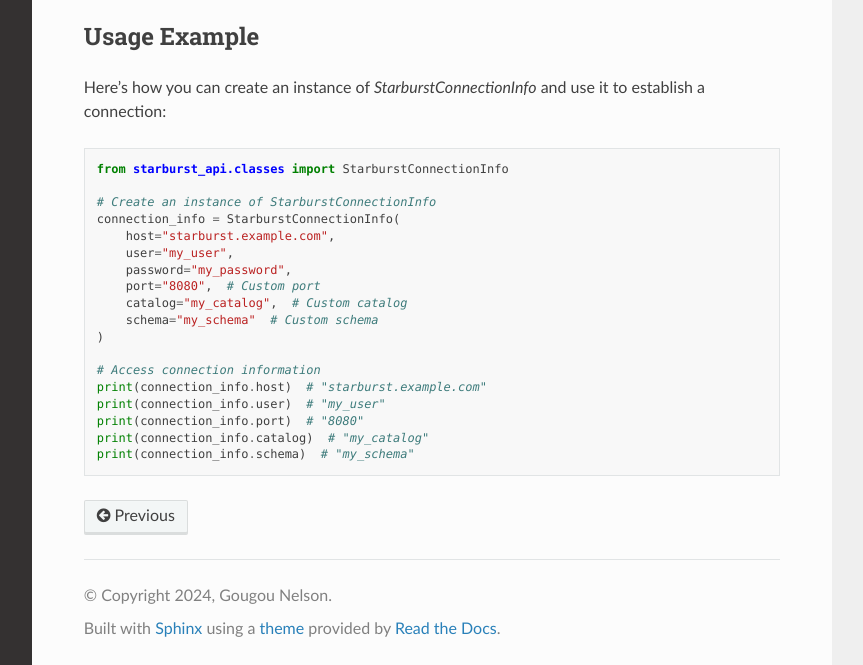
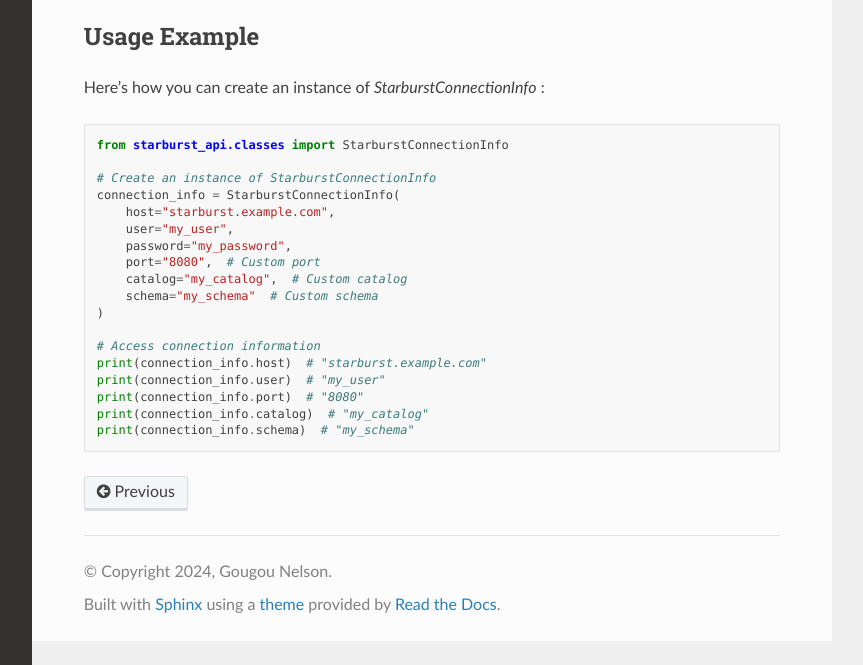
Before and after one commit to Donutson/starburst_api_python, a Sphinx documentation site: the page built from docs_source/source/starburst_connection.rst, in a window 1280 px wide and 929 px high, cut to the strip 264-929 px from the top of the window. Shown: the whole strip, without its empty margins (268-1131 px from the left). Built offline with Sphinx 7.4.7 and the Read the Docs theme 3.1.0, drawn with Linux system fonts in a browser that asks for light colours.

Commit message:
docs(starburst_connection): update

```diff
--- a/docs_source/source/starburst_connection.rst
+++ b/docs_source/source/starburst_connection.rst
@@ -6,7 +6,7 @@
 Usage Example
 -------------
 
-Here’s how you can create an instance of `StarburstConnectionInfo` and use it to establish a connection:
+Here’s how you can create an instance of `StarburstConnectionInfo` :
 
 .. code-block:: python
 
```
